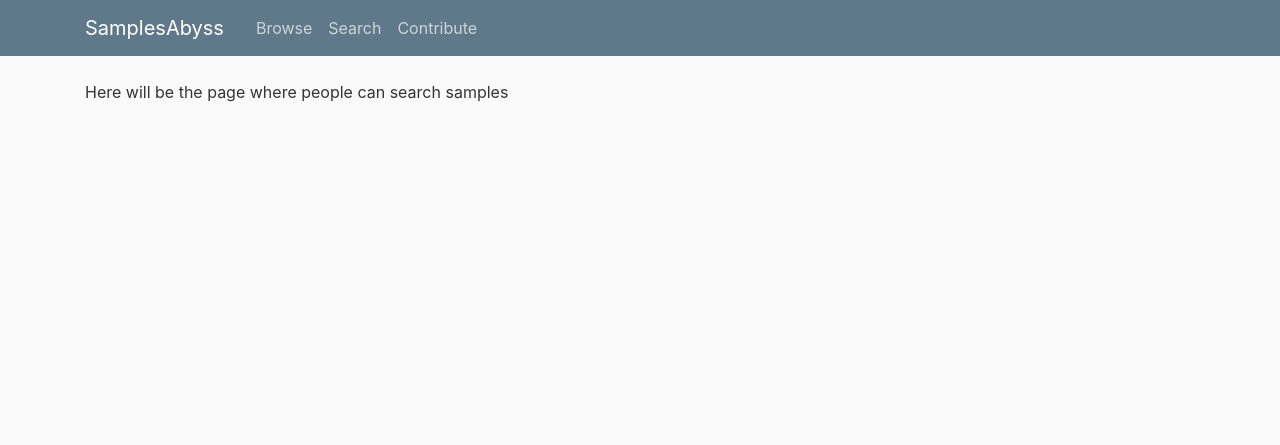
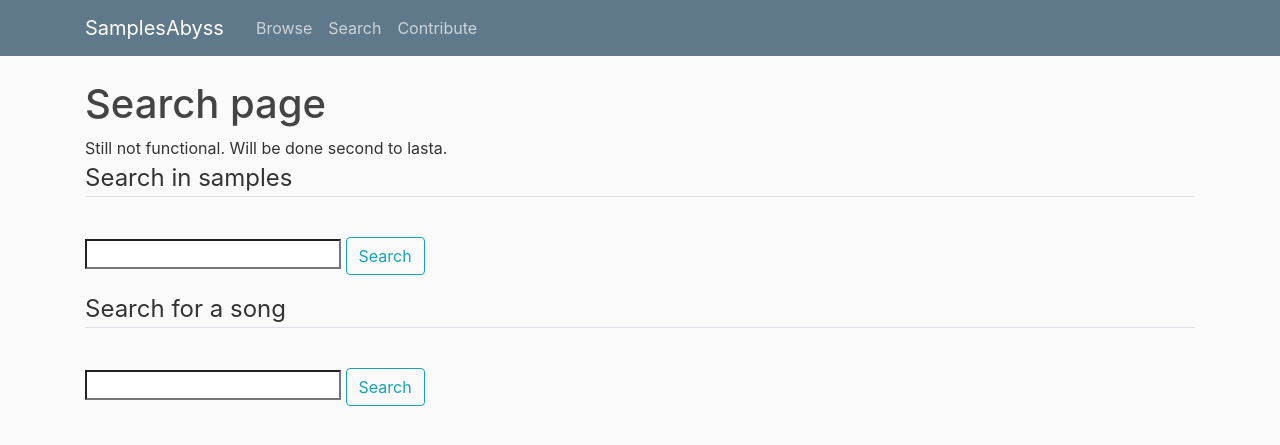
Before and after one commit to thevoiddancer/SamplesAbyss, a Django app: page /search/ in a window 1280 px wide. Shown: the top 445 px of the page. Run offline with Django 5.2, Linux system fonts and the light colour scheme; some libraries are stand-ins or nearby versions.

Commit message:
Phase 7: Forms for search

```diff
--- /dev/null
+++ b/samples/templates/samples/sample_search.html
@@ -0,0 +1,5 @@
+{% extends "samples/base.html" %}
+{% block content %}
+<h1>Search results</h1>
+{{ search_text }}
+{% endblock content %}
--- a/samples/templates/samples/search.html
+++ b/samples/templates/samples/search.html
@@ -1,4 +1,26 @@
 {% extends "samples/base.html" %}
 {% block content %}
-<p>Here will be the page where people can search samples</p>
+<h1>Search page</h1>
+<div>Still not functional. Will be done second to lasta.</div>
+    <div>
+        <form action="sample-search">
+            <fieldset class="form-group">
+                <legend class="border-bottom mb-4">Search in samples</legend>
+            </fieldset>
+            <div class="form-group">
+                <input type="search" name="search-sample">
+                <button class="btn btn-outline-info" type="submit">Search</button>
+            </div>
+        </form>
+        <form action="song-search">
+            <fieldset class="form-group">
+                <legend class="border-bottom mb-4">Search for a song</legend>
+            </fieldset>
+            <div class="form-group">
+                <input type="search" name="search-song">
+                <button class="btn btn-outline-info" type="submit">Search</button>
+            </div>
+        </form>
+
+    </div>
 {% endblock content %}
--- /dev/null
+++ b/samples/templates/samples/song_search.html
@@ -0,0 +1,5 @@
+{% extends "samples/base.html" %}
+{% block content %}
+<h1>Search results</h1>
+{{ search_text }}
+{% endblock content %}
--- a/samples/urls.py
+++ b/samples/urls.py
@@ -5,5 +5,7 @@ urlpatterns = [
     path('', views.home, name='samples-home'),
     path('browse/', views.browse, name='samples-browse'),
     path('search/', views.search, name='samples-search'),
+    path('search/song-search', views.song_search_view, name='song-search-results'),
+    path('search/sample-search', views.sample_search_view, name='samples-search-results'),
     path('contribute/', views.contribute, name='samples-contribute'),
 ]
--- a/samples/views.py
+++ b/samples/views.py
@@ -1078,3 +1078,18 @@ def search(request):
 
 def contribute(request):
     return render(request, 'samples/contribute.html')
+
+def sample_search_view(request):
+    # SampleInfo.objects.filter(text__contains='rain').filter(text__contains='tears')
+    search_text = request.GET.get('search-sample')
+    context = {
+        'search_text': search_text
+    }
+    return render(request, 'samples/sample_search.html', context=context)
+
+def song_search_view(request):
+    search_text = request.GET.get('song-sample')
+    context = {
+        'search_text': search_text
+    }
+    return render(request, 'samples/song_search.html', context=context)
```
Also changed, not shown: samples/templates/samples/contribute.html (+14 -1 lines).
